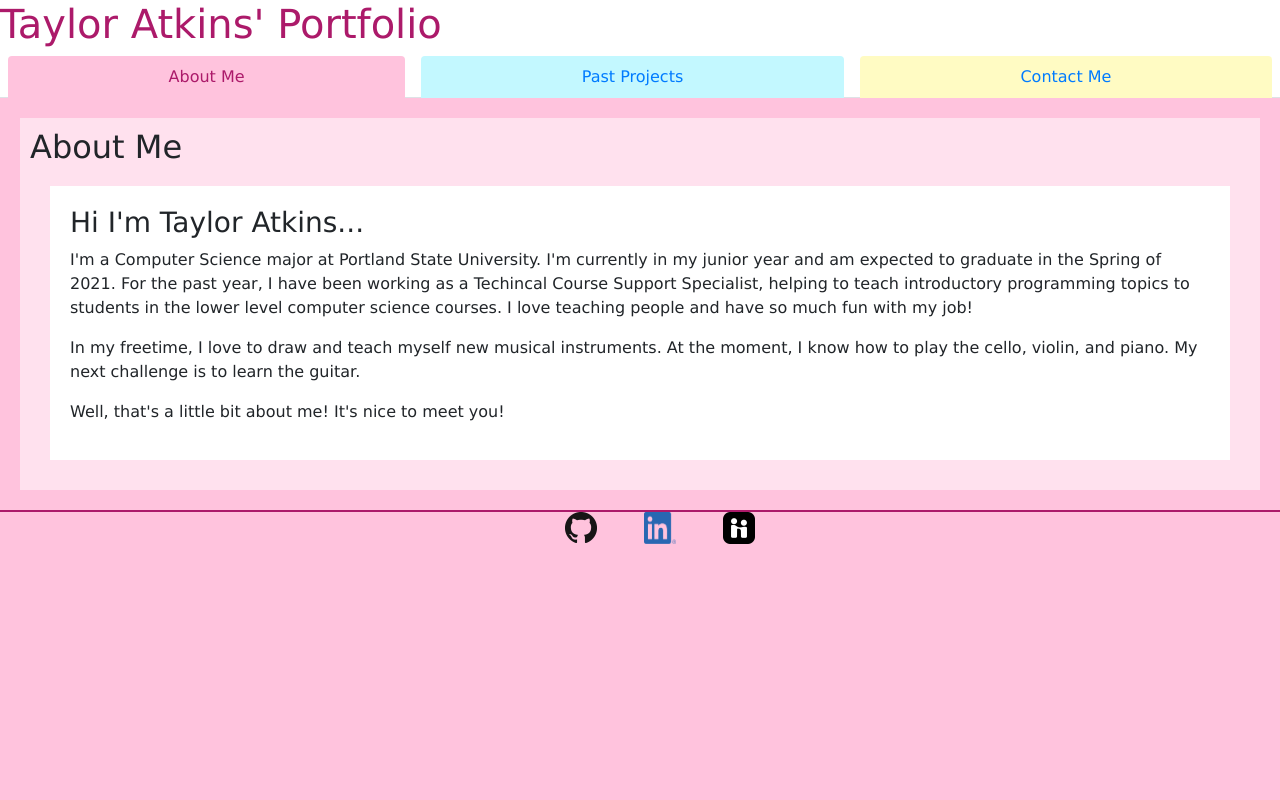
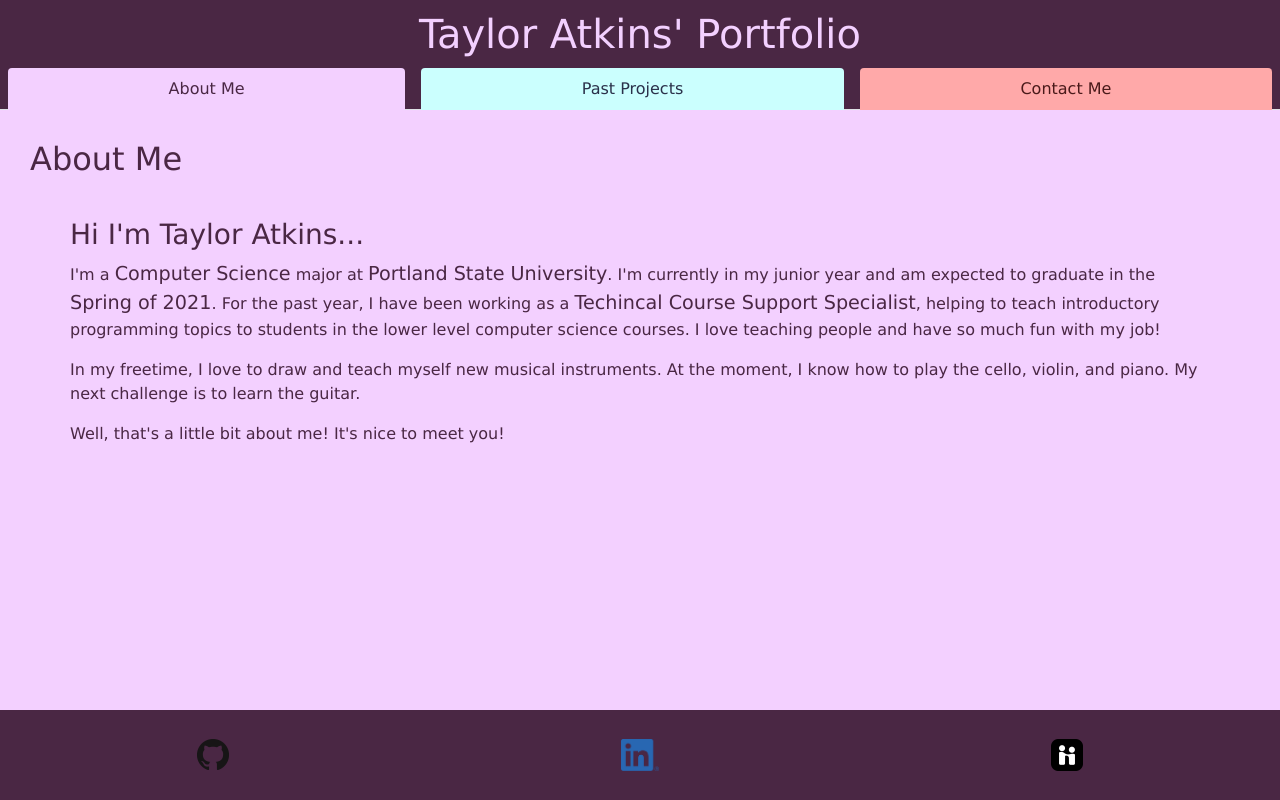
Before and after one commit to TaylorAtkins/TaylorAtkins, a plain HTML site: page 4-portfolio.html in a window 1280 px wide. Drawn offline with nearby package versions, Linux system fonts and the light colour scheme.

Commit message:
Adjusted the colors used to be more accessible & fixed footer to stay at the bottom of the page.

```diff
--- a/4-portfolio.css
+++ b/4-portfolio.css
@@ -1,104 +1,43 @@
 
 body{
-    background-color: #ffc3dd;
+    background-color: #F3D0FF;
+    color: #4A2744;
     font-family: 'Lucida Sans', 'Lucida Sans Regular', 'Lucida Grande', 'Lucida Sans Unicode', Geneva, Verdana, sans-serif;
     padding: 0px;
     margin: 0px;
+    position: relative;
 }
 header{
-    background-color: white;
-    color: #AC1A6A;
-    /*width: 100%;
-    display: flex;
-    justify-content: space-between;
-    align-items: flex-end;
+    position: relative;
+    background-color: #4A2744;
+    color: white;
+    text-align: center;
     padding: 0px;*/
 }
 .about{
-    background-color: #ffc3dd;
-    color: #AC1A6A;
-    border-color: #AC1A6A;
+    background-color: #F3D0FF;
+    color: #4A2744;
+    border-color: #4A2744;
 }
 .projects{
-    background-color: #c3f8ff;
+    background-color: #CBFFFE;
+    color: #2A314A;
 }
 .contact{
-    background-color: #fffbc3;
+    background-color:#FFA9A9;
+    color: #4A1A1A;
 }
-/*
 h1{
+    color: #F3D0FF;
     margin-bottom: 0px;
     padding: 10px;
 }
-nav{
-    margin-bottom: 0px;
-    padding: 0px;
-}
-h2, h3, p{
-    color: #AC1A6A;
-    margin: 20px;
-}
+
 span{
     font-size: 1.2em;
 }
-ul{
-    display: flex;
-    margin: 0px;
-}
-li{
-    display: inline-block;
-    height: 60px;
-    width: 200px;
-    margin-left: 10px;
-    margin-right: 10px;
-
-}
-a{
-    height: 50px;
-    width: 200px;
-}
-.tabs{
-    height: 50px;
-    width: 200px;
-}
-.tabContainer{
-    height: 50px;
-    width: 200px;
-    position: relative;
-    display:inline-block;
-    text-align: center;
-    padding: 0px;
-    border-bottom: 10px solid;
-}
-.tabText{
-    position: absolute;
-    display:inline-block;
-    top: 30%;
-    left: 30%;
-}
-#pinkContainer{
-    color:#ffc3dd;
-}
-#blueContainer{
-    color:#c3f8ff;
-}
-#yellowContainer{
-    color:#fffbc3
-}
-#pinkText, a:hover>#pinkContainer, a:focus>#pinkContainer, a:active>#pinkContainer{
-        color: #AC1A6A
-}
-
-#blueText, a:hover>#blueContainer, a:focus>#blueContainer, a:active>#blueContainer{
-    color: #0D6FBA;
-}
-
-#yellowText, a:hover>#yellowContainer, a:focus>#yellowContainer, a:active>#yellowContainer{
-    color: #9c6627;
-}
-*/
 .outerBox{
-    background-color: rgba(255, 255, 255, 50%);
+   /* background-color: #4A2744;*/
     margin: 20px;
     padding: 10px;
 }
@@ -107,16 +46,17 @@ a:hover>div>div, a:focus>div>div, a:active>div>div{
 }
 
 .innerBox{
-    background-color: white;
+    /*background-color: #F3D0FF;*/
     margin: 20px;
     padding: 20px;
 }
 
 footer{
-    border-top: #AC1A6A 2px solid;
-    display: flex;
-    justify-content: center;
-    height: 63px;
+    /*border-top: #4A2744 2px solid;*/
+    position: absolute;
+    bottom: 0;
+    width: 100%;
+    background-color: #4A2744;
 }
 
 .iconLinks{
@@ -126,3 +66,6 @@ footer{
     width: 32px;
     height: 32px;
 }
+#linkedIn{
+    width: 37.76px;
+}
--- a/4-portfolio.html
+++ b/4-portfolio.html
@@ -5,13 +5,21 @@
     <meta name="viewport" content="width=device-width, initial-scale=1.0" />
     <meta http-equiv="X-UA-Compatible" content="ie=edge" />
     <title>Portfolio</title>
-    <link rel="stylesheet" href="https://maxcdn.bootstrapcdn.com/bootstrap/4.0.0/css/bootstrap.min.css" integrity="sha384-Gn5384xqQ1aoWXA+058RXPxPg6fy4IWvTNh0E263XmFcJlSAwiGgFAW/dAiS6JXm" crossorigin="anonymous">
+    <link
+      rel="stylesheet"
+      href="https://maxcdn.bootstrapcdn.com/bootstrap/4.0.0/css/bootstrap.min.css"
+      integrity="sha384-Gn5384xqQ1aoWXA+058RXPxPg6fy4IWvTNh0E263XmFcJlSAwiGgFAW/dAiS6JXm"
+      crossorigin="anonymous"
+    />
     <link rel="stylesheet" href="4-portfolio.css" />
   </head>
   <body>
     <header>
       <h1>Taylor Atkins' Portfolio</h1>
-        <ul class="nav nav-tabs nav-bar-dark nav-fill justify-content-end" id="navigation">
+      <ul
+        class="nav nav-tabs nav-bar-dark nav-fill justify-content-end"
+        id="navigation"
+      >
         <li class="nav-item mx-sm-2">
           <a href="#" class="nav-link about">About Me</a>
         </li>
@@ -51,28 +59,34 @@
         </p>
       </div>
     </section>
-    <footer>
-      <ul>
-        <a href="https://github.com/TaylorAtkins" class="iconLinks">
+    <footer class="fixed-bottom">
+      <ul class="nav nav-justified">
+        <li class="nav-item">
+          <a href="https://github.com/TaylorAtkins" class="nav-link iconLinks">
             <img
               src="images-portfolio/GitHub-Mark-32px.png"
               alt="GitHub Link"
               class="icons"
             />
           </a>
+        </li>
+        <li class="nav-item">
           <a
             href="https://www.linkedin.com/in/taylor-atkins-a59980186"
-          class="iconLinks"
+            class="nav-link iconLinks"
           >
             <img
               src="images-portfolio/LI-In-Bug.png"
               alt="LinkedIn Link"
               class="icons"
+              id="linkedIn"
             />
           </a>
+        </li>
+        <li class="nav-item">
           <a
             href="https://portlandstate.joinhandshake.com/users/6812981"
-          class="iconLinks"
+            class="nav-link iconLinks"
           >
             <img
               src="images-portfolio/handshake_mark_dark.png"
@@ -80,6 +94,7 @@
               class="icons"
             />
           </a>
+        </li>
       </ul>
     </footer>
   </body>
```
Also changed, not shown: images-portfolio/dark-striped-background.png (added). Lines whose indentation alone changed are shown as unchanged.
